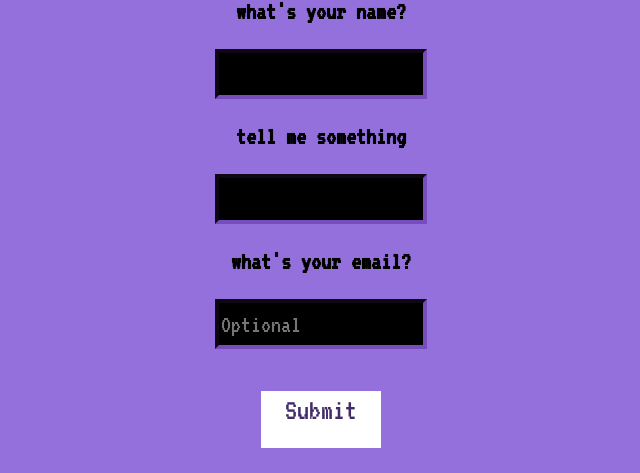
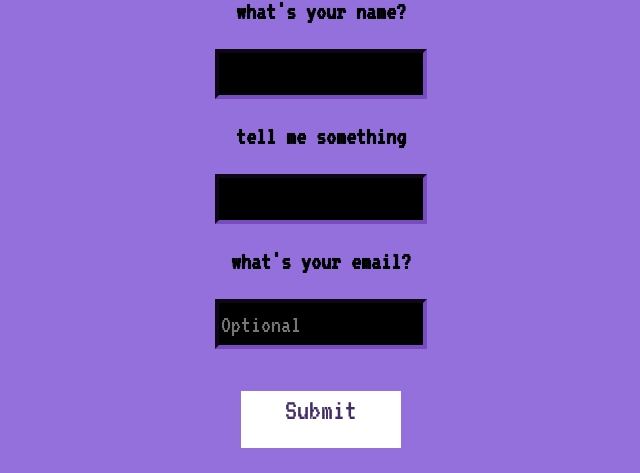
Before and after one commit to MiguelOdron/MiguelOdron, a PHP site: page /guestbook.html in a window 1280 px wide. Shown: the part 675-1148 px from the top of the page, without its empty margins (319-959 px from the left). Run offline with PHP 8.4, Linux system fonts and the light colour scheme.

Commit message:
Add files via upload

```diff
--- a/guestbook.css
+++ b/guestbook.css
@@ -22,7 +22,7 @@ h1 {font-family: "pixel"; font-size: 35px;
 
 .googsheet {margin: 50px}
 
-#Form-submit {font-family: pixel; font-size: 120%;justify-content: safe center; background-color: white ;color: #422B69;
+#Form-submit {font-family: pixel; font-size: 120%; background-color: white ;color: #422B69;
 padding-left:  none;padding-right: none;padding-bottom: 50px; margin-top: 17px; border: solid white; transition:  0s 5s;}
 
 #Form-submit:active {
--- a/guestbook.html
+++ b/guestbook.html
@@ -40,7 +40,7 @@
 	<p>what's your email?</p>
   <p><input name="Email" type="email" id= emailbox placeholder="Optional" maxlength="100" style="height:40px; width:200px" ></p>
 
-  <p><button type="submit" id="Form-submit" class=submit-button style="height:45px; width:120px" >Submit</button></p>
+  <p><button type="submit" id="Form-submit" class=submit-button style="height:45px; width:160px" >Submit</button></p>
 
 <script>window.addEventListener("load", function() {
   const form = document.getElementById('Guestbook');
```
